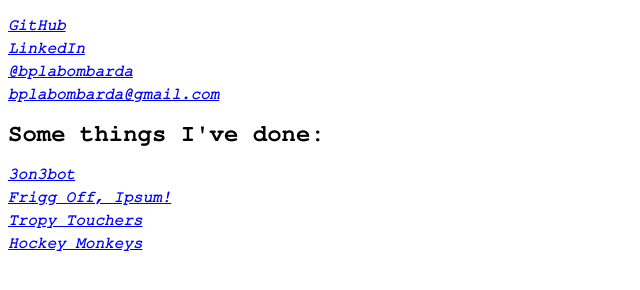
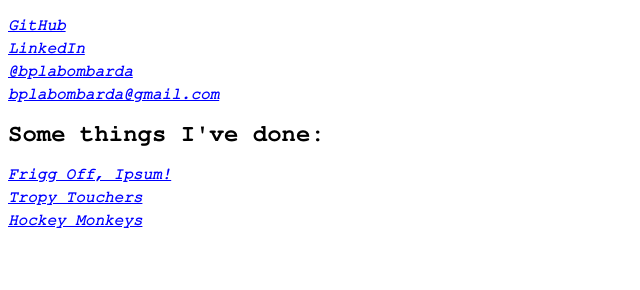
Before and after one commit to bplabombarda/bplabombarda.github.io, a website: page index.html in a window 1280 px wide. Shown: the part 102-392 px from the top of the page, without its empty margins (0-640 px from the left). Drawn offline with Linux system fonts and the light colour scheme.

Commit message:
Remove 3on3bot

```diff
--- a/index.html
+++ b/index.html
@@ -45,9 +45,6 @@
                 <h2>Some things I've done:</h2>
                 <ul>
                   <li>
-                    <a href="https://twitter.com/3on3bot"target="_blank">3on3bot</a>
-                  </li>
-                  <li>
                     <a href="https://bplabombarda.com/friggoffipsum"target="_blank">Frigg Off, Ipsum!</a>
                   </li>
                   <li>
```
